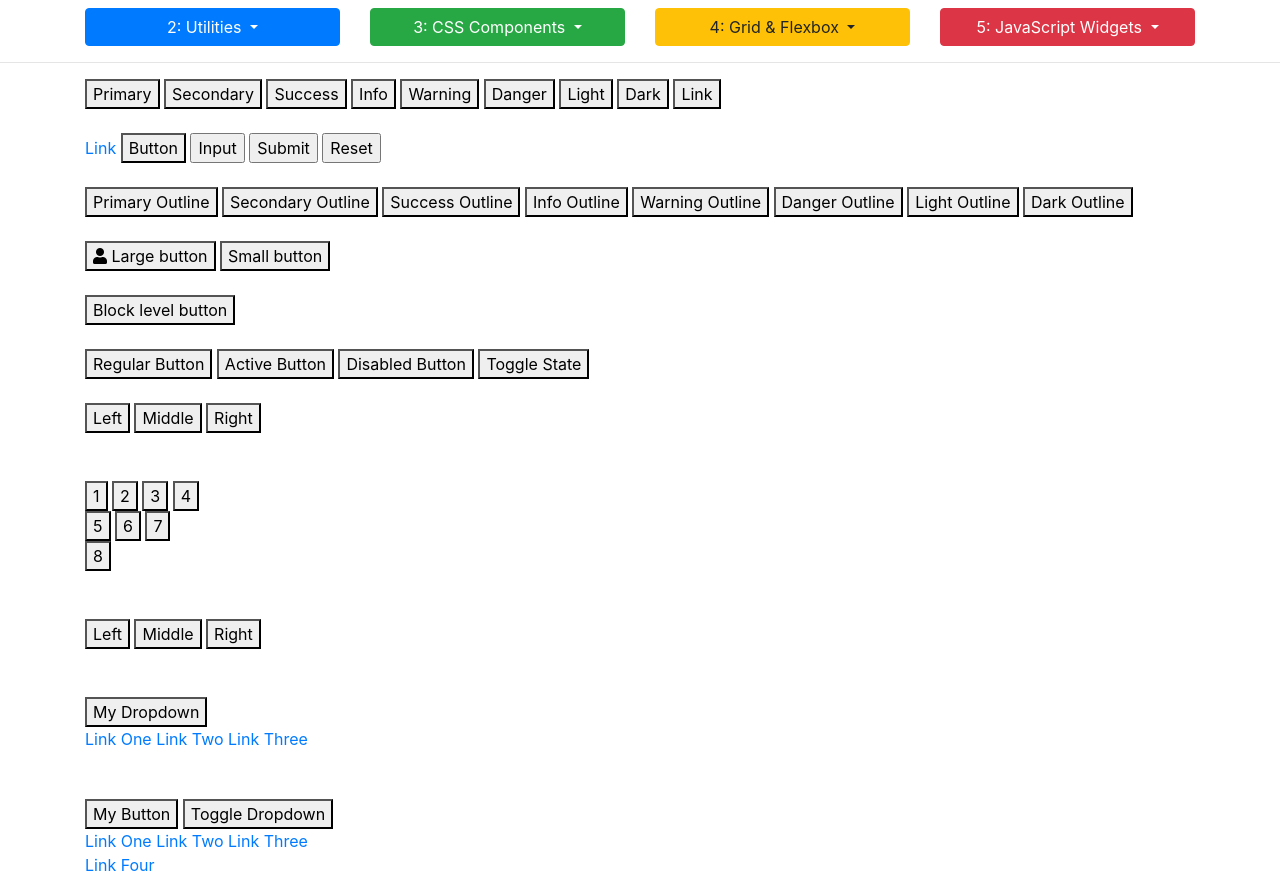
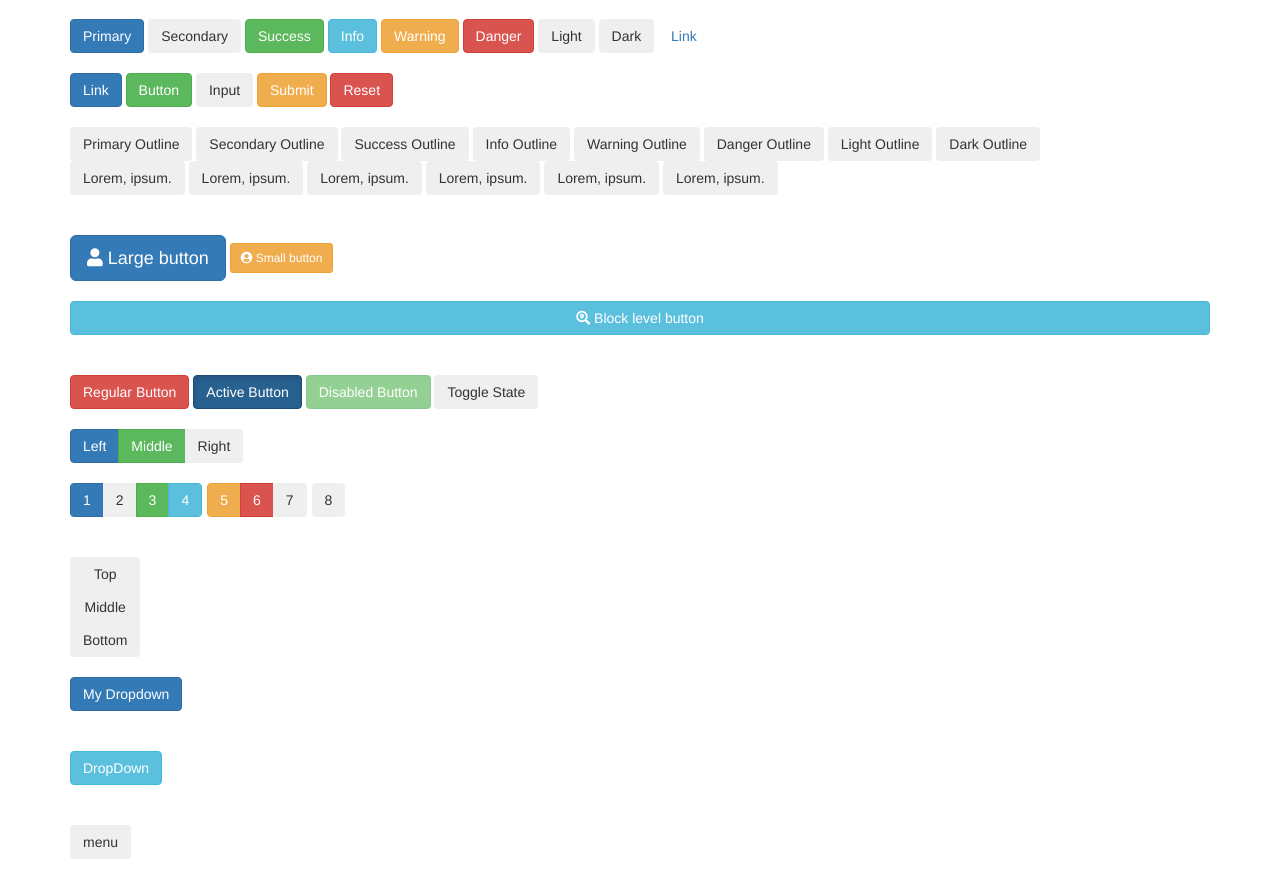
Before and after one commit to mohamedelaraby/bootstrap-playaround, a plain HTML site: page resources/3_2_buttons.html in a window 1280 px wide. Shown: the part 126-1022 px from the top of the page. Drawn offline with nearby package versions, Linux system fonts and the light colour scheme.

Commit message:
Buttons and button groups

```diff
--- a/resources/3_2_buttons.html
+++ b/resources/3_2_buttons.html
@@ -7,8 +7,11 @@
     <meta http-equiv="X-UA-Compatible" content="ie=edge">
     <link rel="stylesheet" href="https://use.fontawesome.com/releases/v5.0.13/css/all.css" integrity="sha384-DNOHZ68U8hZfKXOrtjWvjxusGo9WQnrNx2sqG0tfsghAvtVlRW3tvkXWZh58N9jp"
         crossorigin="anonymous">
-    <link rel="stylesheet" href="https://stackpath.bootstrapcdn.com/bootstrap/4.1.1/css/bootstrap.min.css" integrity="sha384-WskhaSGFgHYWDcbwN70/dfYBj47jz9qbsMId/iRN3ewGhXQFZCSftd1LZCfmhktB"
-        crossorigin="anonymous">
+    <!--link rel="stylesheet" href="https://stackpath.bootstrapcdn.com/bootstrap/4.1.1/css/bootstrap.min.css" integrity="sha384-WskhaSGFgHYWDcbwN70/dfYBj47jz9qbsMId/iRN3ewGhXQFZCSftd1LZCfmhktB"
+        crossorigin="anonymous"-->
+
+    <link rel="stylesheet"href="/resources/css/node_modules/bootstrap/dist/css/bootstrap.min.css"/>
+
 
     <title>Bootstrap Sandbox</title>
 </head>
@@ -90,59 +93,73 @@
         <!--################START HERE################-->
 
         <!-- BUTTONS -->
-        <button type="button">Primary</button>
-        <button type="button">Secondary</button>
-        <button type="button">Success</button>
-        <button type="button">Info</button>
-        <button type="button">Warning</button>
-        <button type="button">Danger</button>
-        <button type="button">Light</button>
-        <button type="button">Dark</button>
-        <button type="button">Link</button>
+        <button type="button" class="btn btn-primary ml-2">Primary</button>
+        <button type="button" class="btn btn-secondary ml-2">Secondary</button>
+        <button type="button" class="btn btn-success ml-2">Success</button>
+        <button type="button" class="btn btn-info ml-2">Info</button>
+        <button type="button" class="btn btn-warning ml-2">Warning</button>
+        <button type="button" class="btn btn-danger ml-2">Danger</button>
+        <button type="button" class="btn btn-light ml-2">Light</button>
+        <button type="button" class="btn btn-dark my-2 ml-2">Dark</button>
+        <button type="button" class="btn btn-link ml-2">Link</button>
 
         <br>
         <br>
 
         <!-- BUTTON TAGS/TYPES -->
-        <a href="#" role="button">Link</a>
-        <button type="submit">Button</button>
-        <input type="button" value="Input">
-        <input type="submit" value="Submit">
-        <input type="reset" value="Reset">
+        <a href="#" role="button" class="btn btn-primary ml-1">Link</a>
+        <button type="submit" class="btn btn-success ml-1">Button</button>
+        <input type="button" value="Input" class="btn btn-light ml-1">
+        <input type="submit" value="Submit" class="btn btn-warning ml-1">
+        <input type="reset" value="Reset" class="btn btn-danger  ml-1">
 
         <br>
         <br>
+        <div class="clearfix">
+            <div class="float-left">
+                <!-- OUTLINE BUTTONS -->
+                <button type="button" class="btn btn-outline-primary   my-1  w-50">Primary Outline</button>
+                <button type="button" class="btn btn-outline-secondary my-1   w-50">Secondary Outline</button>
+                <button type="button" class="btn btn-outline-success my-1  w-50">Success Outline</button>
+                <button type="button" class="btn btn-outline-info my-1  w-50">Info Outline</button>
+                <button type="button" class="btn btn-outline-warning my-1  w-50">Warning Outline</button>
+                <button type="button" class="btn btn-outline-danger  my-1 w-50">Danger Outline</button>
+                <button type="button" class="btn btn-outline-light my-1 text-dark  w-50">Light Outline</button>
+                <button type="button" class="btn btn-outline-dark  my-1 w-50">Dark Outline</button>
+            </div>
 
-        <!-- OUTLINE BUTTONS -->
-        <button type="button">Primary Outline</button>
-        <button type="button">Secondary Outline</button>
-        <button type="button">Success Outline</button>
-        <button type="button">Info Outline</button>
-        <button type="button">Warning Outline</button>
-        <button type="button">Danger Outline</button>
-        <button type="button">Light Outline</button>
-        <button type="button">Dark Outline</button>
+            <div class="float-right">
+                <button type="button" class="btn btn-outline-dark w-50 my-1 ">Lorem, ipsum.</button>
+                <button type="button" class="btn btn-outline-light w-50 my-1 ">Lorem, ipsum.</button>
+                <button type="button" class="btn btn-outline-danger w-50 my-1 ">Lorem, ipsum.</button>
+                <button type="button" class="btn btn-outline-warning w-50 my-1 ">Lorem, ipsum.</button>
+                <button type="button" class="btn btn-outline-info w-50 my-1 ">Lorem, ipsum.</button>
+                <button type="button" class="btn btn-outline-success w-50 my-1 ">Lorem, ipsum.</button>
+            </div>
 
+        </div>
         <br>
         <br>
 
         <!-- BUTTON SIZES -->
-        <button type="button">
+        <button type="button" class="btn btn-primary btn-lg">
             <i class="fa fa-user"></i> Large button</button>
-        <button type="button">Small button</button>
+        <button type="button" class="btn btn-warning btn-sm">
+           <i class="fa fa-user-circle"></i> Small button</button>
         <br>
         <br>
-        <button type="button">Block level button</button>
+        <button type="button" class="btn btn-info btn-block">
+           <i class="fas fa-search-location"></i> Block level button</button>
 
         <br>
         <br>
 
         <!-- STATES -->
-        <button type="button">Regular Button</button>
-        <button type="button">Active Button</button>
-        <button type="button">Disabled Button</button>
+        <button type="button" class="btn btn-danger btn-md">Regular Button</button>
+        <button type="button" class="btn btn-primary active">Active Button</button>
+        <button type="button" class="btn btn-success disabled">Disabled Button</button>
 
-        <button type="button">
+        <button type="button" class="btn btn-dark " data-toggle = "button">
             Toggle State
         </button>
 
@@ -150,29 +167,29 @@
         <br>
 
         <!-- BUTTON GROUPS -->
-        <div>
-            <button type="button">Left</button>
-            <button type="button">Middle</button>
-            <button type="button">Right</button>
+        <div class="btn-group">
+            <button type="button" class="btn btn-primary">Left</button>
+            <button type="button" class="btn btn-success">Middle</button>
+            <button type="button" class="btn btn-outline-info">Right</button>
         </div>
 
         <br></br>
 
         <!-- BUTTON TOOLBAR -->
-        <div>
-            <div>
-                <button type="button">1</button>
-                <button type="button">2</button>
-                <button type="button">3</button>
-                <button type="button">4</button>
+        <div class="btn-toolbar">
+            <div class="btn-group mr-2">
+                <button class="btn btn-primary" type="button">1</button>
+                <button type="button" class="btn btn-secondary">2</button>
+                <button type="button" class="btn btn-success">3</button>
+                <button type="button" class="btn btn-info">4</button>
             </div>
-            <div>
-                <button type="button">5</button>
-                <button type="button">6</button>
-                <button type="button">7</button>
+            <div class="btn-group mr-2">
+                <button type="button" class="btn btn-warning">5</button>
+                <button type="button" class="btn btn-danger">6</button>
+                <button type="button" class="btn btn-light">7</button>
             </div>
-            <div>
-                <button type="button">8</button>
+            <div class="btn-group mr-2">
+                <button type="button" class="btn btn-dark">8</button>
             </div>
         </div>
 
@@ -180,42 +197,110 @@
         <br>
 
         <!-- VERTICAL GROUP -->
-        <div>
-            <button type="button">Left</button>
-            <button type="button">Middle</button>
-            <button type="button">Right</button>
+        <div class="btn-group-vertical">
+            <button type="button" class="btn btn-outline-primary ">Top</button>
+            <button type="button" class="btn btn-outline-secondary ">Middle</button>
+            <button type="button" class="btn btn-outline-info ">Bottom</button>
         </div>
 
         <br>
         <br>
 
         <!-- BUTTON DROPDOWNS -->
-        <div>
-            <button type="button">
+        <div class="dropdown">
+            <button type="button" class="btn btn-primary dropdown-toggle" data-toggle="dropdown">
                 My Dropdown
             </button>
-            <div>
-                <a href="#">Link One</a>
-                <a href="#">Link Two</a>
-                <a href="#">Link Three</a>
+            <div class="dropdown-menu">
+                <a class="dropdown-item" href="#">Link One</a>
+                <div class="dropdown-divider"></div>
+                <a class="dropdown-item" href="#">Link Two</a>
+                <div class="dropdown-divider"></div>
+                <a class="dropdown-item" href="#">Link Three</a>
+                <div class="dropdown-divider"></div>
             </div>
         </div>
 
         <br>
         <br>
 
+        <!-- DROPDOWN MENU -->
+
+        <div class="dropdown">
+                <button class="btn btn-info dropdown-toggle" data-toggle="dropdown">DropDown</button>
+                <div class="dropdown-menu">
+                    <a href="#" class="dropdown-item">Link1</a><div class="dropdown-divider"></div>
+                    <a href="#" class="dropdown-item">Link2</a><div class="dropdown-divider"></div>
+                    <a href="#" class="dropdown-item">Link3</a><div class="dropdown-divider"></div>
+                </div>
+        </div>
+
+
+        <br>
+        <br>
+
+        <div class="dropdown">
+            <button class="btn btn-outline-secondary dropdown-toggle w-50" data-toggle="dropdown">menu</button>
+
+            <div class="dropdown-menu">
+                <a href="#" class="dropdown-item">lorem5</a>
+                <div class="dropdown-divider"></div>
+                <a href="#" class="dropdown-item">lorem5</a>
+                <div class="dropdown-divider"></div>
+                <a href="#" class="dropdown-item">lorem5</a>
+                <div class="dropdown-divider"></div>
+                <a href="#" class="dropdown-item">lorem5</a>
+                <div class="dropdown-divider"></div>
+                <a href="#" class="dropdown-item">lorem5</a>
+                <div class="dropdown-divider"></div>
+            </div>
+
+        </div>
+
+
+        <br>
+        <br>
+
+            <!-- Last dropdown menu  -->
+        <div class="dropdown">
+            <button class="btn btn-warning w-75 dropdown-toggle" data-toggle="dropdown">Toggle</button>
+            <div class="dropdown-menu">
+                <a href="#" class="dropdown-item">Lorem.</a>
+                 <div class="dropdown-divider"></div>
+                <a href="#" class="dropdown-item">Lorem.</a>
+                 <div class="dropdown-divider"></div>
+                <a href="#" class="dropdown-item">Lorem.</a>
+                 <div class="dropdown-divider"></div>
+                <a href="#" class="dropdown-item">Lorem.</a>
+                 <div class="dropdown-divider"></div>
+                <a href="#" class="dropdown-item">Lorem.</a>
+                 <div class="dropdown-divider"></div>
+                <a href="#" class="dropdown-item">Lorem.</a>
+                 <div class="dropdown-divider"></div>
+                <a href="#" class="dropdown-item">Lorem.</a>
+                 <div class="dropdown-divider"></div>
+            </div>
+        </div>
+
+
+
+        <br>
+        <br>
+
+
+
         <!-- SPLIT DROPDOWNS -->
-        <div>
-            <button type="button">My Button</button>
-            <button type="button">
+        <div class="btn-group">
+            <button type="button" class="btn btn-outline-secondary">My Button</button>
+            <button type="button" class="btn btn-secondary" data-toggle="dropdown">
                 <span>Toggle Dropdown</span>
             </button>
-            <div>
-                <a href="#">Link One</a>
-                <a href="#">Link Two</a>
-                <a href="#">Link Three</a>
-                <div></div>
-                <a href="#">Link Four</a>
+            <div class="dropdown-menu">
+                <a class="dropdown-item"href="#">Link One</a>
+                <a class="dropdown-item"href="#">Link Two</a>
+                <div class="dropdown-divider"></div>
+                <a class="dropdown-item"href="#">Link Three</a>
+                <a class="dropdown-item"href="#">Link Four</a>
             </div>
         </div>
 
```
